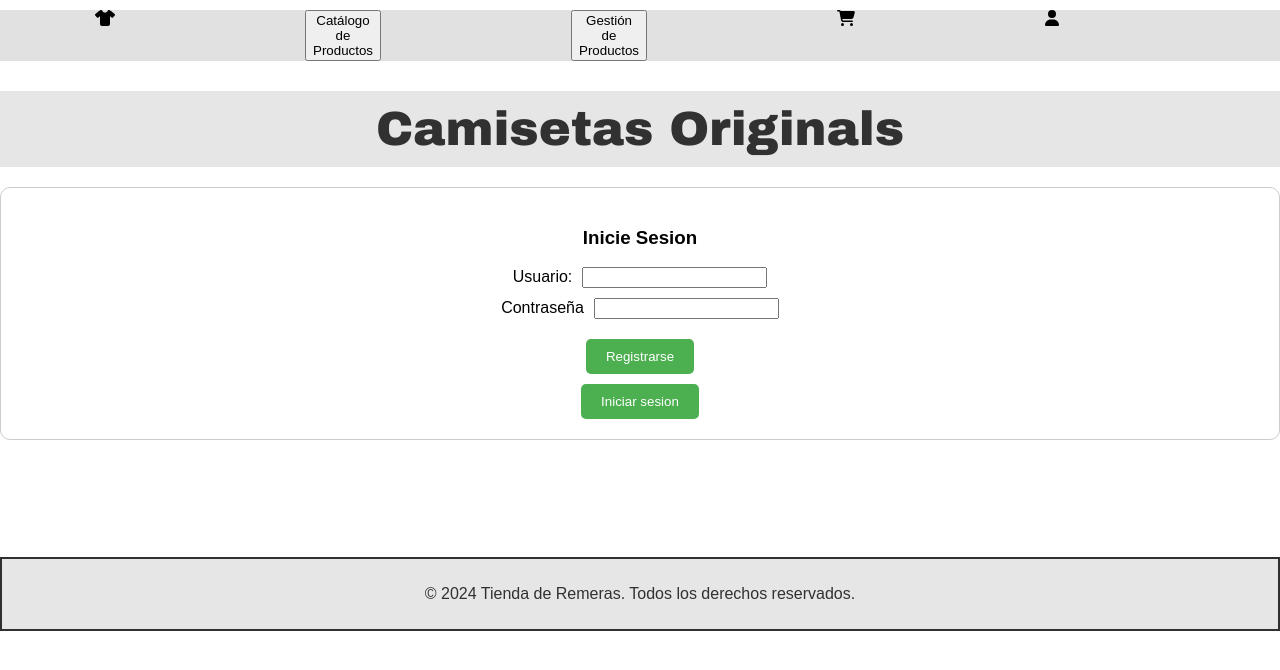
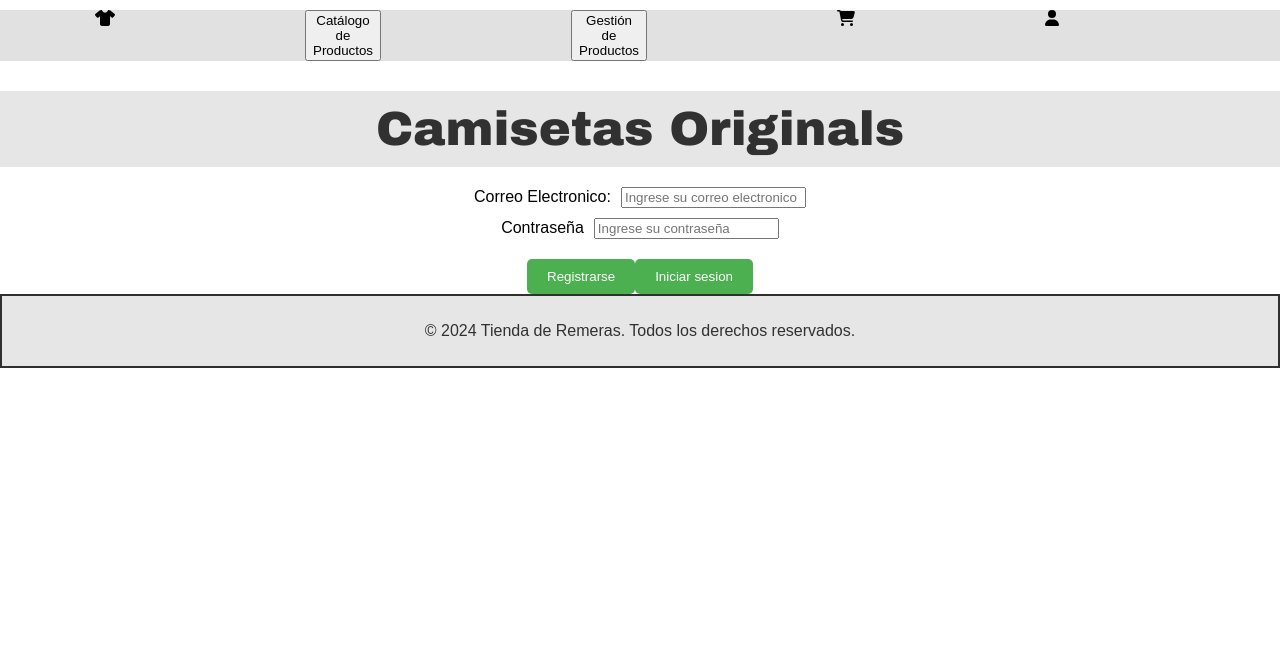
Before and after one commit to FedeLeguizmaon/API_grupo2, a React (Create React App) app in the folder Aplicaciones-Interactivas--main/: page /LogIn in a window 1280 px wide. Shown: the top 670 px of the page. Built offline with nearby package versions, Linux system fonts and the light colour scheme.

Commit message:
Registro hecho, log out hecho, inicio falta

```diff
--- a/Aplicaciones-Interactivas--main/src/App.js
+++ b/Aplicaciones-Interactivas--main/src/App.js
@@ -11,10 +11,10 @@ import GestionProductos from './componentes/GestionProductos';
 import Catalogo from './componentes/Catalogo';
 import Detalle from './componentes/Detalle';
 import Registro from './componentes/Registro';
-
+import LogOut from './componentes/LogOut';
 import { CarritoContext } from './componentes/CarritoContext';
 import './styles.css';
-
+import MensajeDeErrorOut from './componentes/mensajes/MensajeDeErrorOut';
 import { useNavigate } from 'react-router-dom';
 import { CarritoProvider } from './componentes/CarritoContext';
 import { FontAwesomeIcon } from '@fortawesome/react-fontawesome';
@@ -23,7 +23,7 @@ import { faUser } from '@fortawesome/free-solid-svg-icons';
 import{faCartShopping} from '@fortawesome/free-solid-svg-icons';
 import { Provider } from 'react-redux';
 import { store } from './componentes/Redux/Store';
-import MensajeDeRegistro from './componentes/MensajeDeRegistro';
+import MensajeDeRegistro from './componentes/mensajes/MensajeDeRegistro';
 
 function Header() {
   const navigate = useNavigate();
@@ -78,6 +78,8 @@ function App() {
               <Route path="/catalogo" element={<Catalogo />} />
               <Route path='Detalle' element={<Detalle />} />
               <Route path='/MensajeRegistro' element={<MensajeDeRegistro/>}/>
+              <Route path='/LogOut' element={<LogOut/>}/>
+
             </Routes>
           </div>
         </Router>
--- a/Aplicaciones-Interactivas--main/src/componentes/LogIn.jsx
+++ b/Aplicaciones-Interactivas--main/src/componentes/LogIn.jsx
@@ -1,27 +1,75 @@
 import React, { useContext, useState } from "react";
 import { Navigate, useNavigate } from "react-router-dom";
+import { useDispatch } from "react-redux";
+import { loginUser } from './Redux/UserSlice';
+import MensajeDeInicio from "./mensajes/MensajeDeInicio";
 const LogIn = () => {
 const navigate = useNavigate();
 const handlerRegistro = () =>{
     navigate('/Registro')
 }
+const [inicio,setInicio]= useState(false)
+const dispatch=useDispatch();
+const[email,setEmail] = useState("");
+const[password,setPassword]=useState("");
+const handleLogin = async (e) => {
+    e.preventDefault();
+
+    try {
+        const response = await fetch("http://localhost:4002/api/v1/auth/login", {
+            method: "POST",
+            headers: {
+                "Content-Type": "application/json",
+            },
+            body: JSON.stringify({ email, password }),
+        });
+
+        const data = await response.json();
+        console.log(response)
+        if (response.ok) {
+            console.log("funco")
+            const { access_token } = data;
+            dispatch(loginUser({ Mail: email, Contraseña: password, Token: access_token }));
+            setInicio(true)
+        } else {
+            console.log(" no funco")
+            console.error("Error logging in:", data.message);
+            <h1>Usuario no existe/contraseña incorrecta</h1>
+        }
+    } catch (error) {
+        console.error("Error:", error);
+    }
+};
+
+
+
     return(
         <>
         <h1 className='titulo' >Camisetas Originals</h1>
-        <div className="Login">
-        <h3>Inicie Sesion</h3>
         <div className="Input">
-            <label className="etiqueta">Usuario:</label>
-            <input type="text" id="username" name="username" />
+                <label className="etiqueta">Correo Electronico:</label>
+                <input
+                            type="email"
+                            placeholder="Ingrese su correo electronico"
+                            value={email}
+                            onChange={(e) => setEmail(e.target.value)}
+                        />
 
-        </div>
-        <div className="Input">
-        <label className="etiqueta">Contraseña</label>
-        <input type="password" id="password" name="password" />
-        </div>
-        <button className="BotonDeRegistro" onClick={handlerRegistro} title="Si no tiene cuenta creada, registrese" >Registrarse</button>
-        <button className="BotonDeInicio" >Iniciar sesion</button>
-    </div>
+            </div>
+            <div className="Input">
+                <label className="etiqueta">Contraseña</label>
+                <input
+                            type="password"
+                            placeholder="Ingrese su contraseña"
+                            value={password}
+                            onChange={(e) => setPassword(e.target.value)}
+                        />
+            </div>
+            <button className="BotonDeRegistro" onClick={handlerRegistro} title="Si no tiene cuenta creada, registrese" >Registrarse</button>
+            <button className="BotonDeInicio"  type="submit" onClick={handleLogin}>Iniciar sesion</button>
+
+    { inicio && <MensajeDeInicio/>}
+
     <footer className='footer'>
             <p>© 2024 Tienda de Remeras. Todos los derechos reservados.</p>
         </footer>
--- /dev/null
+++ b/Aplicaciones-Interactivas--main/src/componentes/LogOut.jsx
@@ -0,0 +1,25 @@
+import React
+, { useState,useEffect } from "react";
+import { Navigate, useNavigate } from "react-router-dom";
+ const LogOut = () =>{
+
+    const navigate = useNavigate();
+    const HandlerReturn=()=>{
+        navigate("/")
+    }
+    useEffect(() => {
+        const timer = setTimeout(() => {
+            navigate('/');
+        }, 15000);
+
+        return () => clearTimeout(timer);
+    }, [navigate]);
+    return(
+        <><h1>Sesion cerrada correctamente</h1>
+        <button onClick ={HandlerReturn}>Regresar al inicio</button>
+        </>
+
+
+    )
+ }
+ export default LogOut;
--- a/Aplicaciones-Interactivas--main/src/componentes/OpcionesLog.jsx
+++ b/Aplicaciones-Interactivas--main/src/componentes/OpcionesLog.jsx
@@ -2,21 +2,38 @@ import React, { useContext, useState } from 'react';
 import   './estilos/LogStyles.css';
 import LogIn from './LogIn';
 import { useNavigate } from 'react-router-dom';
+import { logoutUser } from "./Redux/UserSlice";
+import MensajeDeErrorOut from './mensajes/MensajeDeErrorOut';
+import { useDispatch, useSelector } from "react-redux";
 const OpcionesLog = () =>{
+    const [mensaje,setMensaje] = useState(false);
+    const  dispatch = useDispatch();
     const navigate = useNavigate();
+    const user = useSelector(state => state.user);
     const handlerClick =() =>{
-
+        setMensaje(false)
         navigate('/LogIn')
     }
     const handlerRegistro = () =>{
         navigate('/Registro')
     }
+    const handlerLogOut =()=>{
+        if (user.Mail) {
+            dispatch(logoutUser());
+            navigate('/LogOut');}
+        else{
+            setMensaje(true)
+
+        }}
+
+
     return(
     <div>
         <ul className='OpcionesLog'>
             <li className='Opcion' onClick={handlerClick}>Iniciar Sesion</li>
-            <li className='Opcion' onClick={handlerClick}>Cerrar Sesion</li>
+            <li className='Opcion' onClick={handlerLogOut}>Cerrar Sesion</li>
         </ul>
+        {mensaje  && <MensajeDeErrorOut/>}
     </div>
     )
 
--- a/Aplicaciones-Interactivas--main/src/componentes/Redux/UserSlice.jsx
+++ b/Aplicaciones-Interactivas--main/src/componentes/Redux/UserSlice.jsx
@@ -6,6 +6,7 @@ const initialState = {
     Nombre:"",
     Apellido:"",
     Rol:"",
+    Token:"",
 };
 
 export const userSlice = createSlice({
@@ -13,18 +14,29 @@ export const userSlice = createSlice({
     initialState,
     reducers: {
         addUser: (state, action) => {
-            const { Mail, Contraseña, Nombre, Apellido, Rol } = action.payload;
+            const { Mail, Contraseña, Nombre, Apellido, Rol,Token } = action.payload;
             state.Mail = Mail;
             state.Contraseña = Contraseña;
             state.Nombre = Nombre;
             state.Apellido = Apellido;
             state.Rol = Rol;
+            state.Token = Token;
         },
         changeMail: (state, action) => {
             state.Mail = action.payload;
         },
+        logoutUser: (state) => {
+            return initialState;
+        },
+        loginUser: (state, action) => {
+            const { Mail, Contraseña, Token } = action.payload;
+            state.Mail = Mail;
+            state.Contraseña = Contraseña;
+            state.Token = Token;
+        }
+
     },
 });
 
-export const { addUser, changeMail } = userSlice.actions;
+export const { addUser, changeMail,logoutUser,loginUser} = userSlice.actions;
 export default userSlice.reducer;
--- a/Aplicaciones-Interactivas--main/src/componentes/Registro.jsx
+++ b/Aplicaciones-Interactivas--main/src/componentes/Registro.jsx
@@ -2,15 +2,17 @@ import React, { useContext, useState,useEffect } from "react";
 import   './estilos/LogStyles.css';
 import { useDispatch,useSelector } from "react-redux";
 import { addUser } from "./Redux/UserSlice";
-import MensajeDeRegistro from "./MensajeDeRegistro";
+import MensajeDeRegistro from "./mensajes/MensajeDeRegistro";
 const Registro = () =>{
-    const [mensaje,setMensaje] = useState(false)
+    const [mensaje,setMensaje] = useState("")
+    const [registroExitoso, setRegistroExitoso] = useState(false);
     const  dispatch = useDispatch();
     const [role, setRol] = useState("");
     const [firstname, setNombre] = useState("");
     const [lastname, setapellido] = useState("");
     const [email, setEmail] = useState("");
     const [password, setPassword] = useState("");
+    const [Token,setToken] = useState("");
 
     const handlerRegistro = (e) => {
         e.preventDefault();
@@ -34,10 +36,14 @@ const Registro = () =>{
 
                 if (data.message) {
                     setMensaje(data.message);
+                    setRegistroExitoso(false);
                     console.log("Error registering user: ", data.message);
                 } else {
+                    console.log(data)
+                    const token = data.access_token;
                     console.log("hasta aca ok");
-                    dispatch(addUser({ Mail: email, Contraseña: password, Nombre: firstname, Apellido: lastname, Rol: role }));
+                    setRegistroExitoso(true);
+                    dispatch(addUser({ Mail: email, Contraseña: password, Nombre: firstname, Apellido: lastname, Rol: role,Token:token }));
                 }
 
 
@@ -97,7 +103,8 @@ const Registro = () =>{
                         />
             </div>
             <button  onClick= {handlerRegistro} className="BotonDeInicio" type="submit">Registrarse</button>
-            {mensaje && <MensajeDeRegistro props={mensaje} />}
+            {mensaje && <MensajeDeRegistro  />}
+            {registroExitoso && <h1>Usuario registrado correctamente</h1>}
         </div>
         <footer className='footer'>
             <p>© 2024 Tienda de Remeras. Todos los derechos reservados.</p>
--- /dev/null
+++ b/Aplicaciones-Interactivas--main/src/componentes/mensajes/MensajeDeErrorOut.jsx
@@ -0,0 +1,8 @@
+import React from "react";
+
+const MensajeDeErrorOut=()=>{
+    return(
+        <h3>Aun no has iniciado sesion</h3>
+    )
+}
+export default MensajeDeErrorOut;
--- /dev/null
+++ b/Aplicaciones-Interactivas--main/src/componentes/mensajes/MensajeDeInicio.jsx
@@ -0,0 +1,10 @@
+import React from "react";
+const mensajeDeInicio=()=>{
+    return(
+        <>
+        <h1>Has inciado sesion correctamente</h1>
+        </>
+    )
+}
+
+export default mensajeDeInicio;
--- a/Aplicaciones-Interactivas--main/src/componentes/MensajeDeRegistro.jsx
+++ b/Aplicaciones-Interactivas--main/src/componentes/mensajes/MensajeDeRegistro.jsx
@@ -1,11 +1,11 @@
 import React from "react";
 
 
-const MensajeDeRegistro =(props) =>{
+const MensajeDeRegistro =() =>{
 
     return(
         <>
-        <h1>{JSON.stringify(props)}</h1>
+        <h1>El usuario que intenta agregar ya existe</h1>
         </>
     )
 }
```
